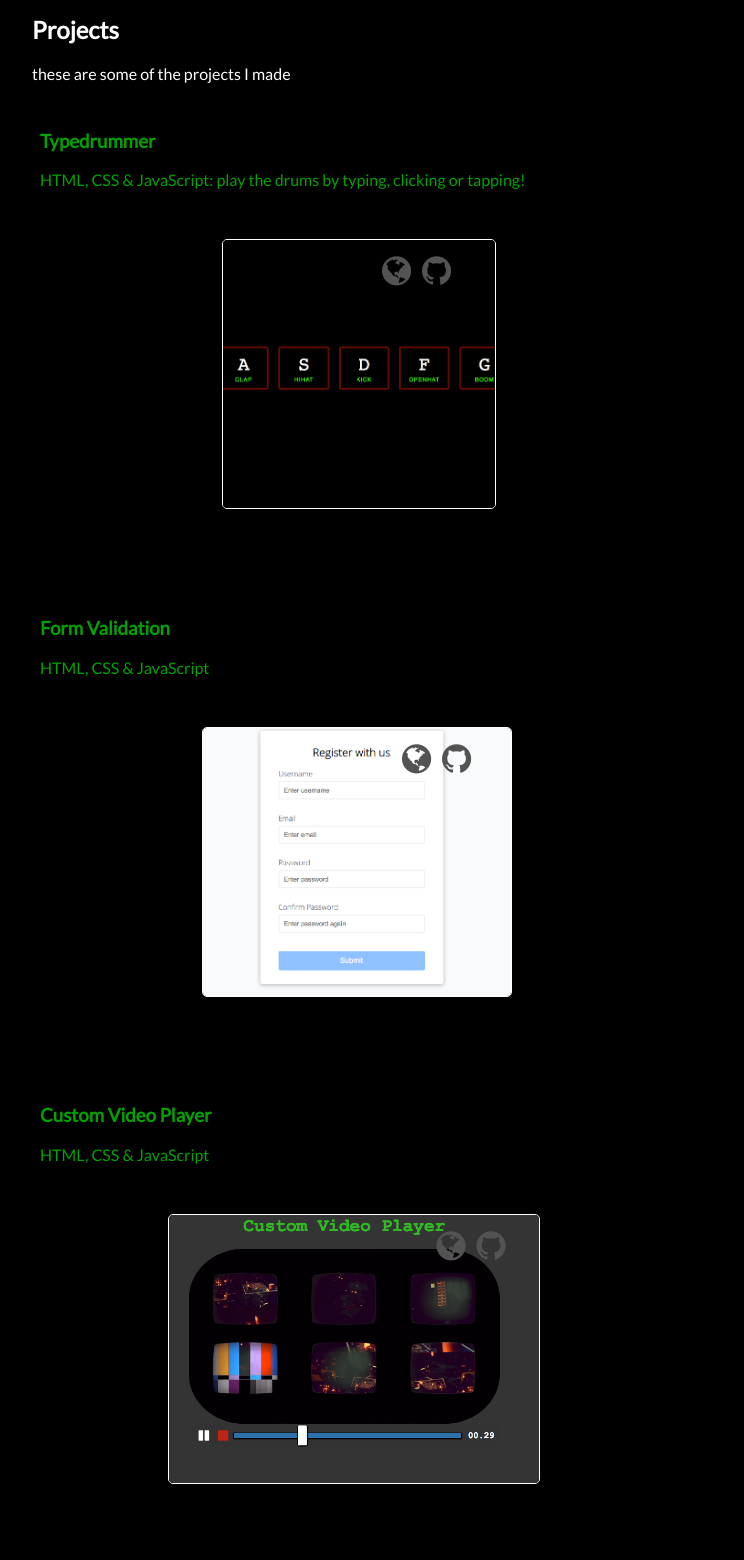
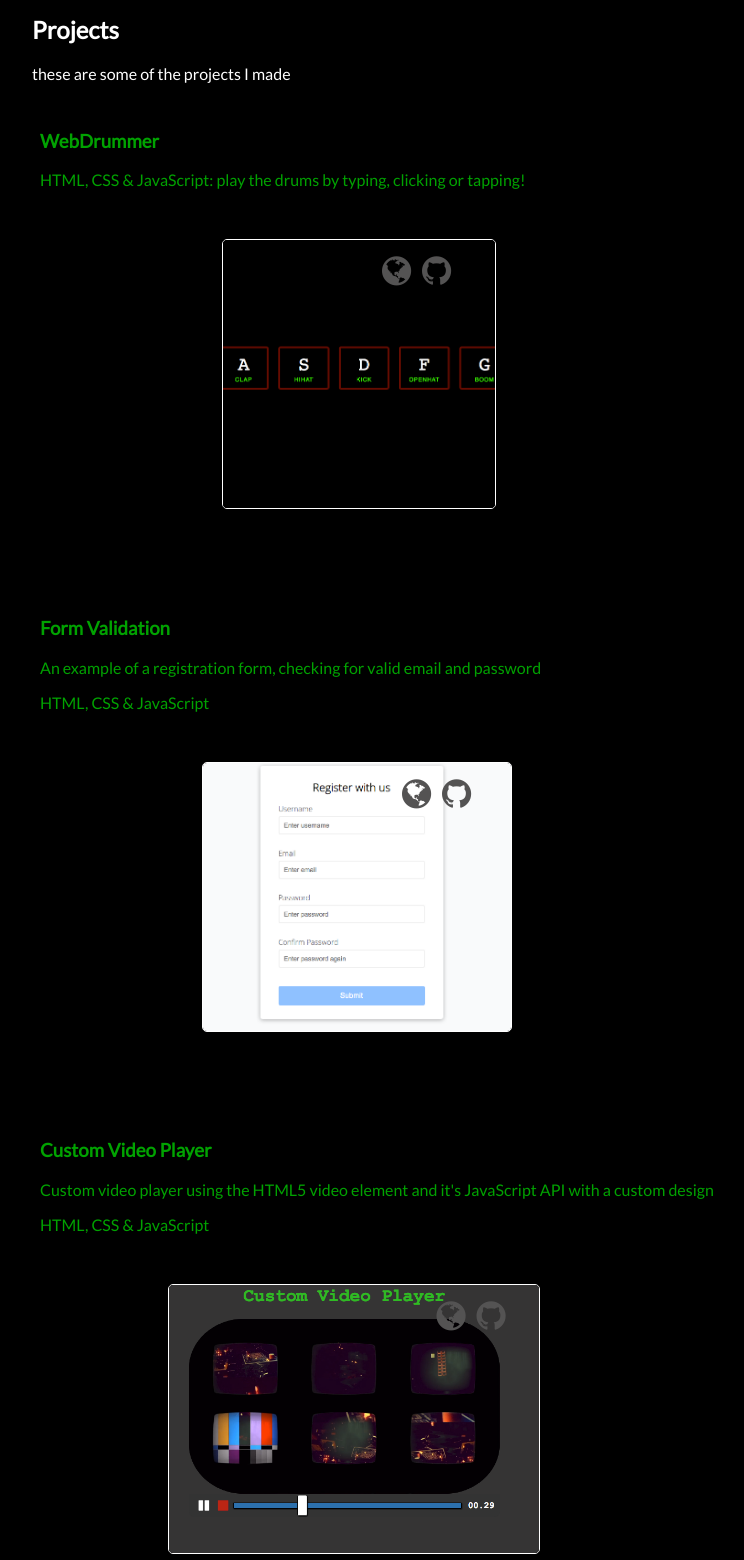
Before and after one commit to tomasgons/TomasGonsPortfolio, a plain HTML site: page index.html in a window 1280 px wide. Shown: the part 580-2140 px from the top of the page, without its empty margins (223-967 px from the left). Drawn offline with Linux system fonts and the light colour scheme.

Commit message:
added some descriptions

```diff
--- a/index.html
+++ b/index.html
@@ -45,7 +45,7 @@
         <p>these are some of the projects I made</p>
 
         <div class="projects" id="typedrummer">
-          <h3>Typedrummer</h3>
+          <h3>WebDrummer</h3>
           <p>
             HTML, CSS & JavaScript: play the drums by typing, clicking or
             tapping!
@@ -72,7 +72,10 @@
         </div>
         <div class="projects" id="formvalidator">
           <h3>Form Validation</h3>
-          <p></p>
+          <p>
+            An example of a registration form, checking for valid email and
+            password
+          </p>
           <p>HTML, CSS & JavaScript</p>
           <div class="projectscontent">
             <a href="https://tgformvalidator.netlify.app/" target="_blank"
@@ -96,6 +99,10 @@
         </div>
         <div class="projects" id="videoplayer">
           <h3>Custom Video Player</h3>
+          <p>
+            Custom video player using the HTML5 video element and it's
+            JavaScript API with a custom design
+          </p>
           <p>HTML, CSS & JavaScript</p>
           <div class="projectscontent">
             <a href="https://tgcustomvideoplayer.netlify.app//" target="_blank"
@@ -122,6 +129,7 @@
         </div>
         <div class="projects" id="exchange">
           <h3>Exchange Calculator</h3>
+          <p>Convert your euro's to dongs and become an instant millionaire</p>
           <p>HTML, CSS, JavaScript & REST API</p>
           <div class="projectscontent">
             <a href="https://tgexchange.netlify.app/" target="_blank"
```
